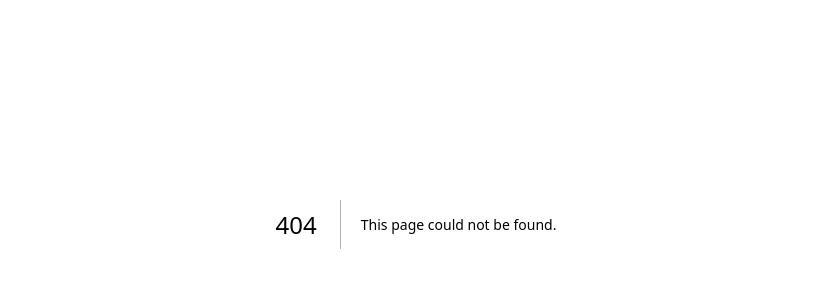
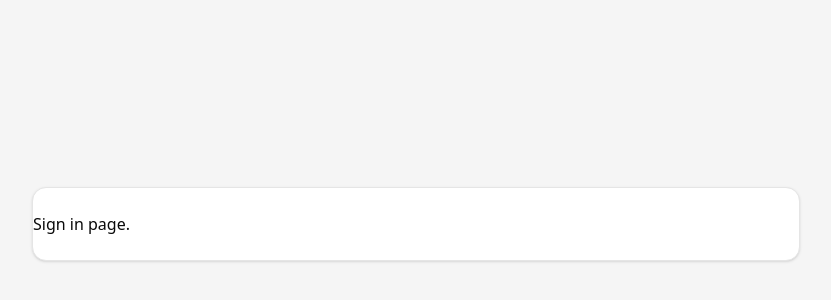
Before and after one commit to dev-smashik/MeetAi, a Next.js app: page /auth/sign-in in a window 1280 px wide. Before the commit this address had no page. Shown: the part 176-476 px from the top of the page, without its empty margins (224-1055 px from the left). Built offline with nearby package versions, Linux system fonts and the light colour scheme.

Commit message:
update auth pages

```diff
--- a/package.json
+++ b/package.json
@@ -3,7 +3,7 @@
   "version": "0.1.0",
   "private": true,
   "scripts": {
-    "dev": "next dev --turbopack",
+    "dev": "next dev",
     "build": "next build",
     "start": "next start",
     "lint": "next lint",
--- /dev/null
+++ b/src/app/auth/layout.tsx
@@ -0,0 +1,13 @@
+interface Props {
+  children: React.ReactNode;
+};
+
+const Layout = ({ children }: Props) => {
+    return (
+        <div>
+            {children}
+        </div>
+    );
+}
+
+export default Layout;
--- /dev/null
+++ b/src/app/auth/sign-in/page.tsx
@@ -0,0 +1,15 @@
+import { Card } from "@/components/ui/card";
+
+const Page = () => {
+    return(
+        <div className="bg-muted flex min-h-svh flex-col items-center justify-center p-6 md:p-10">
+            <div className="w-full max-w-sm md:max-w-3xl">
+                <Card>
+                    Sign in page.
+                </Card>
+            </div>
+        </div>
+    );
+}
+
+export default Page;
--- /dev/null
+++ b/src/app/auth/sign-up/page.tsx
@@ -0,0 +1,9 @@
+const Page = () => {
+    return(
+        <div>
+            Sign up page.
+        </div>
+    );
+}
+
+export default Page;
```
